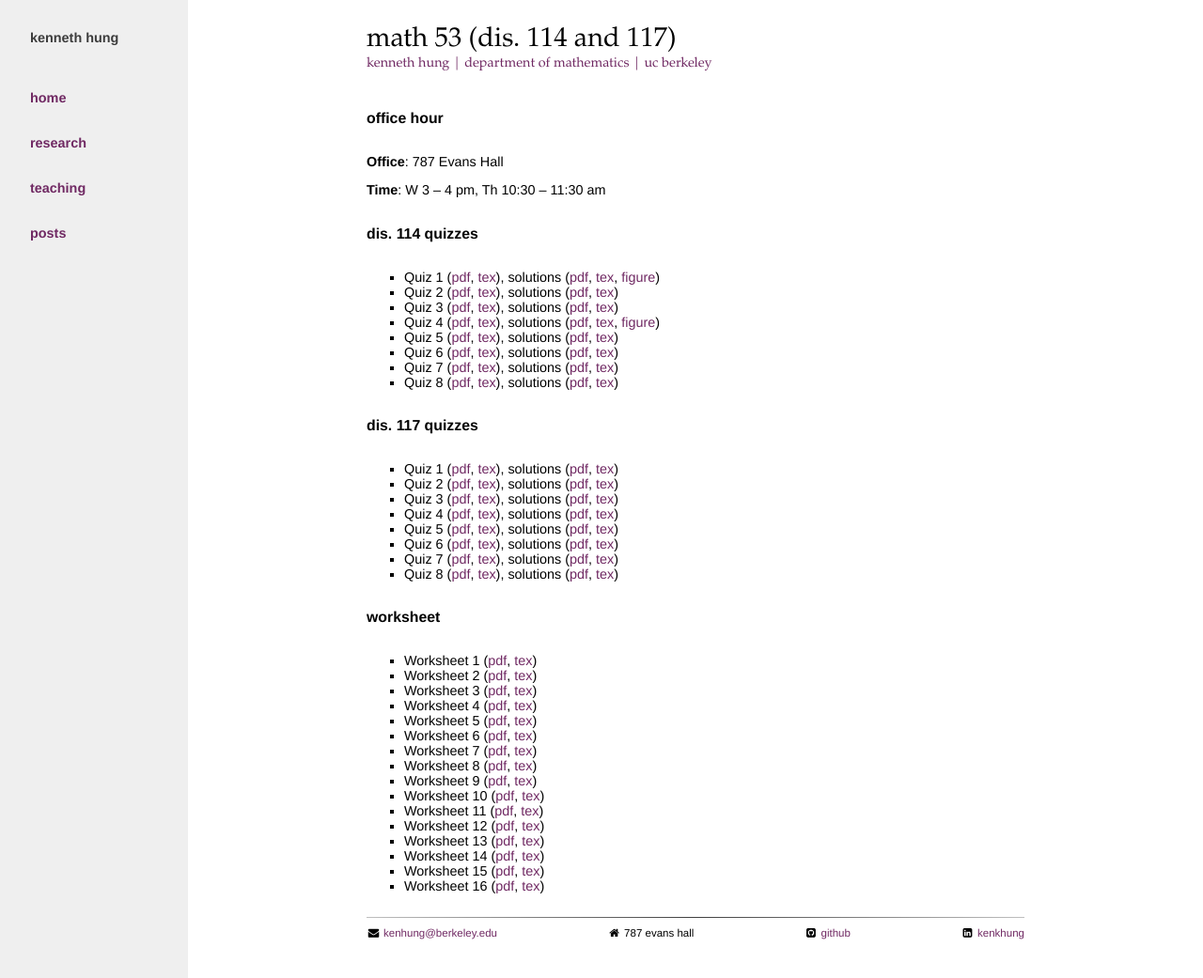
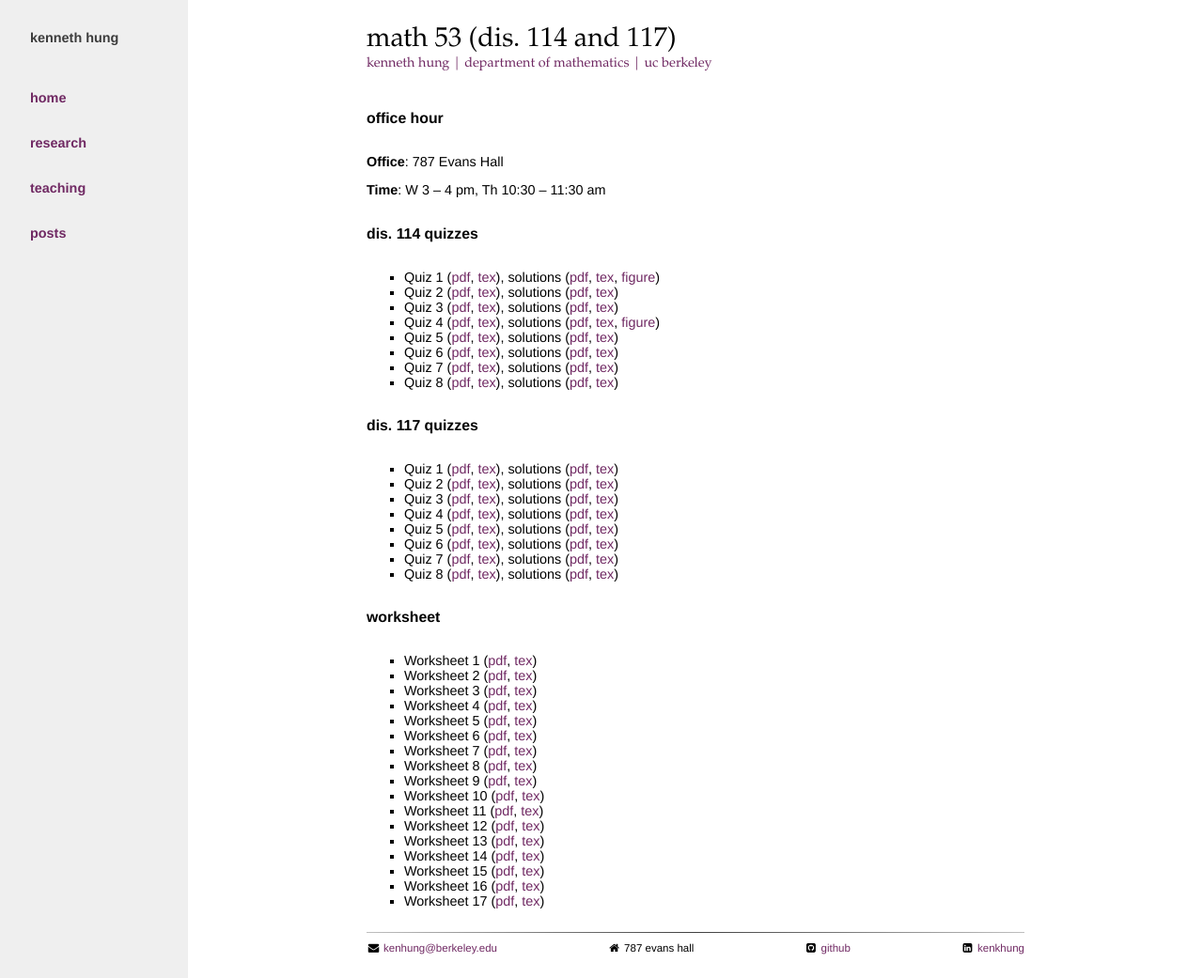
Before and after one commit to yiqunchen/kenhungkk.github.io, a Jekyll site: the page built from courses/math053/index.md, in a window 1280 px wide and 1041 px high. Shown: the whole window at 94% size. Built offline with Jekyll 4.4.1, drawn with Linux system fonts in a browser that asks for light colours; nearby versions of some CDN libraries.

Commit message:
worksheet 17 added for math053

```diff
--- a/courses/math053/index.md
+++ b/courses/math053/index.md
@@ -48,3 +48,4 @@ title: Math 53 (Dis. 114 and 117)
 - Worksheet 14 ([pdf](worksheet14.pdf), [tex](worksheet14.tex))
 - Worksheet 15 ([pdf](worksheet15.pdf), [tex](worksheet15.tex))
 - Worksheet 16 ([pdf](worksheet16.pdf), [tex](worksheet16.tex))
+- Worksheet 17 ([pdf](worksheet17.pdf), [tex](worksheet17.tex))
```
Also changed, not shown: 2 other files.
